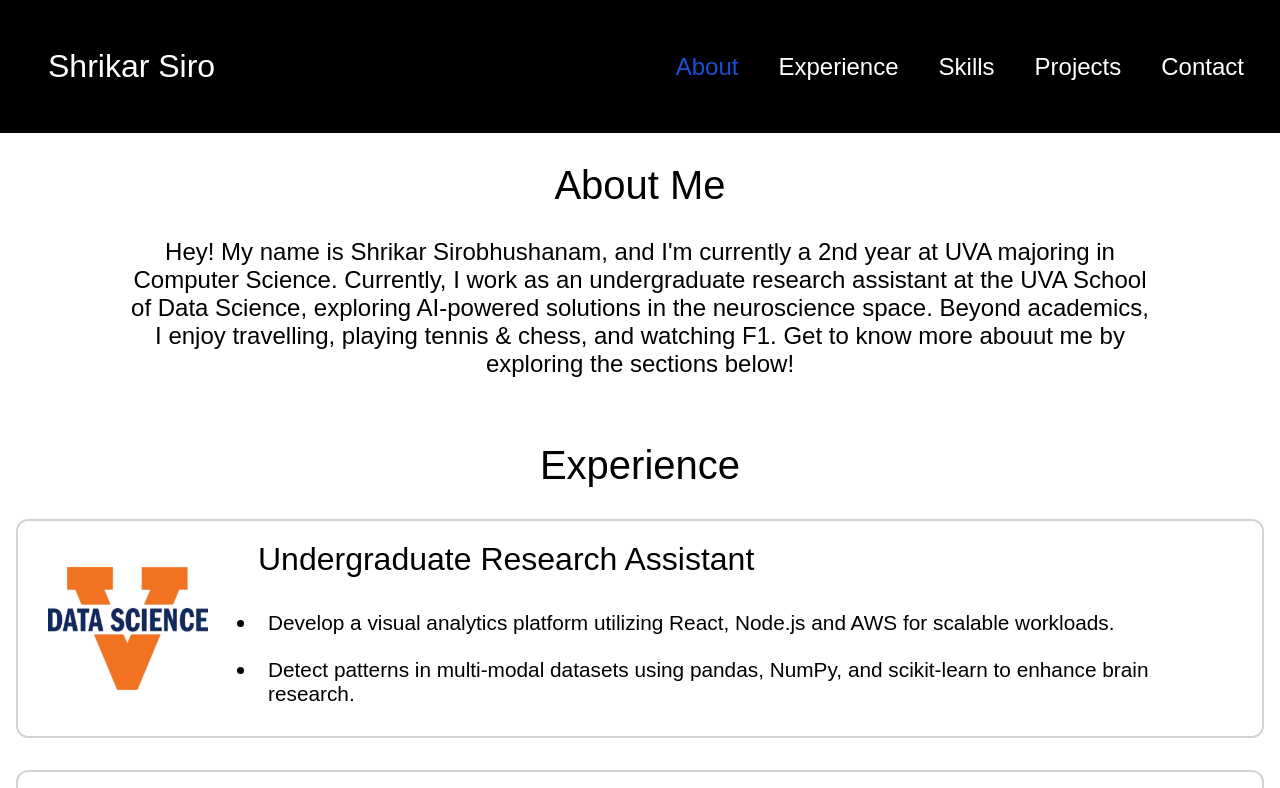
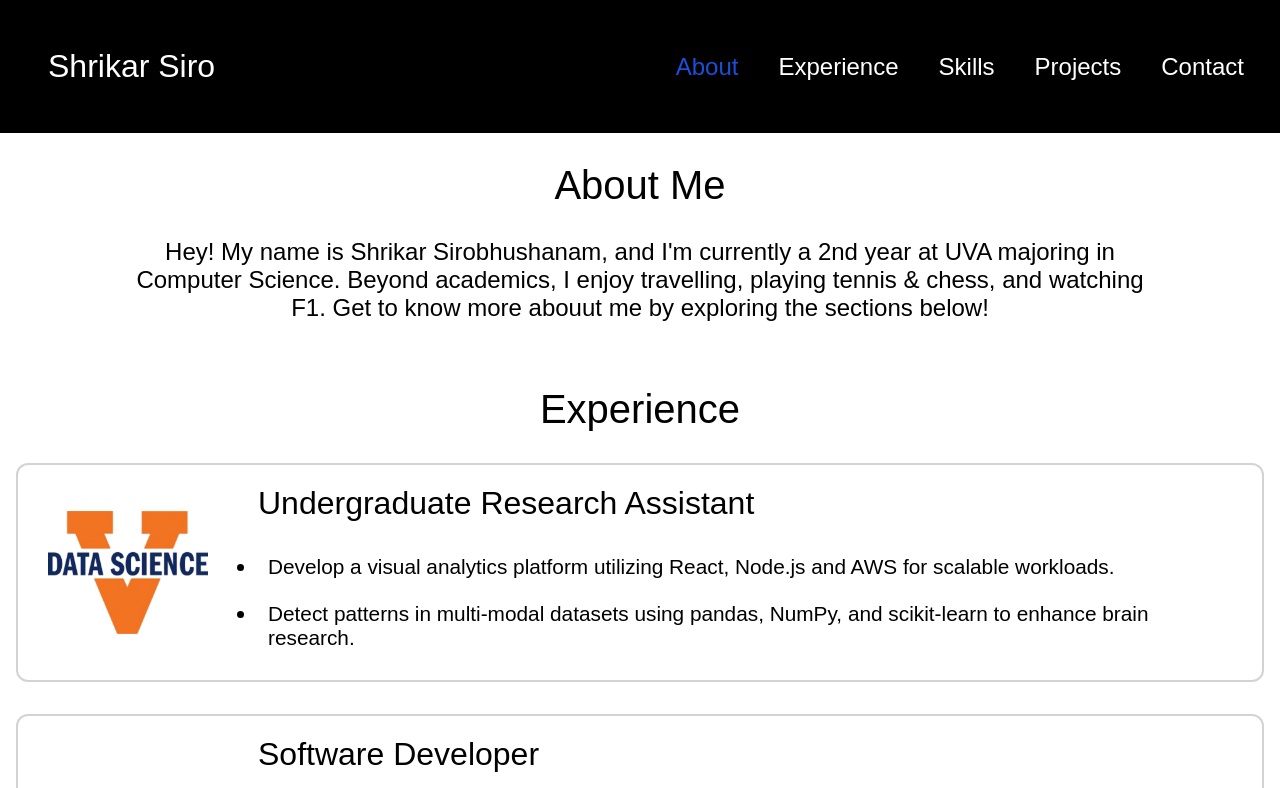
Before and after one commit to shrikar-siro/Portfolio, a React (Vite) app: page /About in a window 1280 px wide. Shown: the top 788 px of the page. Built offline with nearby package versions, Linux system fonts and the light colour scheme.

Commit message:
reformatted section description

```diff
--- a/src/Components/About.tsx
+++ b/src/Components/About.tsx
@@ -7,11 +7,9 @@ function About() {
         <div className="title">About Me</div>
         <div className="description">
           Hey! My name is Shrikar Sirobhushanam, and I'm currently a 2nd year at
-          UVA majoring in Computer Science. Currently, I work as an
-          undergraduate research assistant at the UVA School of Data Science,
-          exploring AI-powered solutions in the neuroscience space. Beyond
-          academics, I enjoy travelling, playing tennis & chess, and watching
-          F1. Get to know more abouut me by exploring the sections below!
+          UVA majoring in Computer Science. Beyond academics, I enjoy
+          travelling, playing tennis & chess, and watching F1. Get to know more
+          abouut me by exploring the sections below!
         </div>
       </div>
     </>
```
